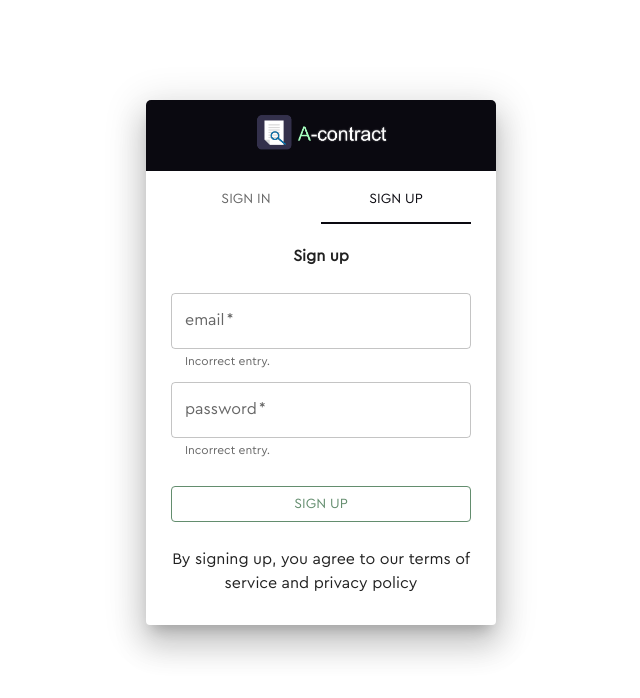
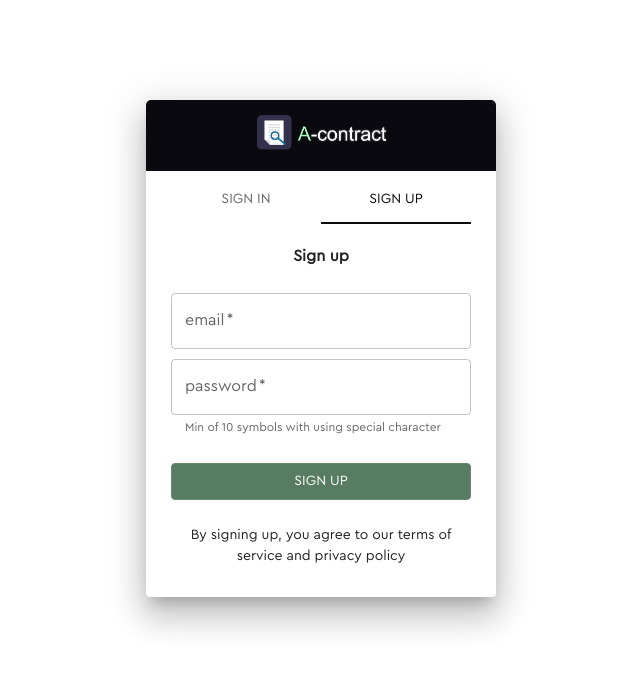
Before and after one commit to A-contract/a-contract-app, a Next.js app in the folder client/: page /auth in a window 1280 px wide. Both pictures are taken after a click on the element "Don't have an account? Sign up". Shown: the top 698 px of the page, without its empty margins (319-959 px from the left). Built offline with nearby package versions, Linux system fonts and the light colour scheme.

Commit message:
create auth

```diff
--- a/client/src/components/auth/SignIn.tsx
+++ b/client/src/components/auth/SignIn.tsx
@@ -36,7 +36,6 @@ const SignIn = () => {
       <Box sx={{ pb: "25px" }}>
         <TextField
           required
-          helperText="Min of 10 symbols with using special character"
           placeholder={"password"}
           label={"password"}
           type={showPassword ? "text" : "password"}
@@ -61,11 +60,16 @@ const SignIn = () => {
         <Button
           variant="outlined"
           //   disableRipple
+
           sx={{
-            bgcolor: theme.palette.secondary.main,
-            color: theme.palette.info.main,
+            bgcolor: theme.palette.info.light,
+            color: theme.palette.secondary.main,
             borderColor: theme.palette.info.main,
             width: "300px",
+            "&:hover": {
+              bgcolor: theme.palette.info.main,
+              borderColor: theme.palette.info.main,
+            },
           }}
         >
           Sign in
--- a/client/src/components/auth/SignUp.tsx
+++ b/client/src/components/auth/SignUp.tsx
@@ -12,7 +12,6 @@ const SignUp = () => {
       <Box sx={{ pb: "10px" }}>
         <TextField
           required
-          helperText="Incorrect entry."
           placeholder={"email"}
           label={"email"}
           sx={{ width: "300px" }}
@@ -21,7 +20,7 @@ const SignUp = () => {
       <Box sx={{ pb: "25px" }}>
         <TextField
           required
-          helperText="Incorrect entry."
+          helperText="Min of 10 symbols with using special character"
           placeholder={"password"}
           label={"password"}
           type={"password"}
@@ -32,17 +31,31 @@ const SignUp = () => {
         <Button
           variant="outlined"
           sx={{
-            bgcolor: theme.palette.secondary.main,
-            color: theme.palette.info.main,
+            bgcolor: theme.palette.info.light,
+            color: theme.palette.secondary.main,
             borderColor: theme.palette.info.main,
             width: "300px",
+            "&:hover": {
+              bgcolor: theme.palette.info.main,
+              borderColor: theme.palette.info.main,
+            },
           }}
         >
           Sign up
         </Button>
       </Box>
       <Box sx={{ pb: "10px" }}>
-        <Typography sx={{ width: "300px", textAlign: "center" }}>
+        <Typography
+          sx={{
+            width: "300px",
+            textAlign: "center",
+            fontSize: "14px",
+            cursor: "pointer",
+            "&:hover": {
+              color: theme.palette.info.main,
+            },
+          }}
+        >
           By signing up, you agree to our terms of service and privacy policy
         </Typography>
       </Box>
```
